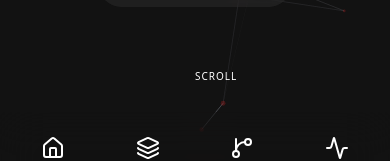
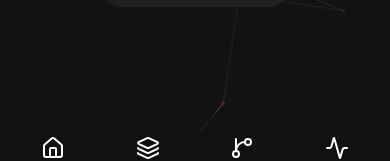
Before and after one commit to Idanbot/Idanbot.github.io, a React (Vite) app: page / in a window 390 px wide. Shown: the part 640-801 px from the top of the page. Built offline with nearby package versions, Linux system fonts and the light colour scheme.

Commit message:
Fixed scroll clipping

```diff
--- a/src/App.tsx
+++ b/src/App.tsx
@@ -134,7 +134,6 @@ function App() {
             }
             className="absolute bottom-[calc(5.5rem+env(safe-area-inset-bottom,0px))] left-1/2 z-10 flex -translate-x-1/2 flex-col items-center gap-2 lg:bottom-10 lg:pb-0"
           >
-              <span className="text-[10px] uppercase tracking-widest text-muted-foreground sm:text-xs">Scroll</span>
             <m.div
               animate={prefersReducedMotion ? false : { y: [0, 10, 0] }}
               transition={{ repeat: Infinity, duration: 1.5 }}
```
